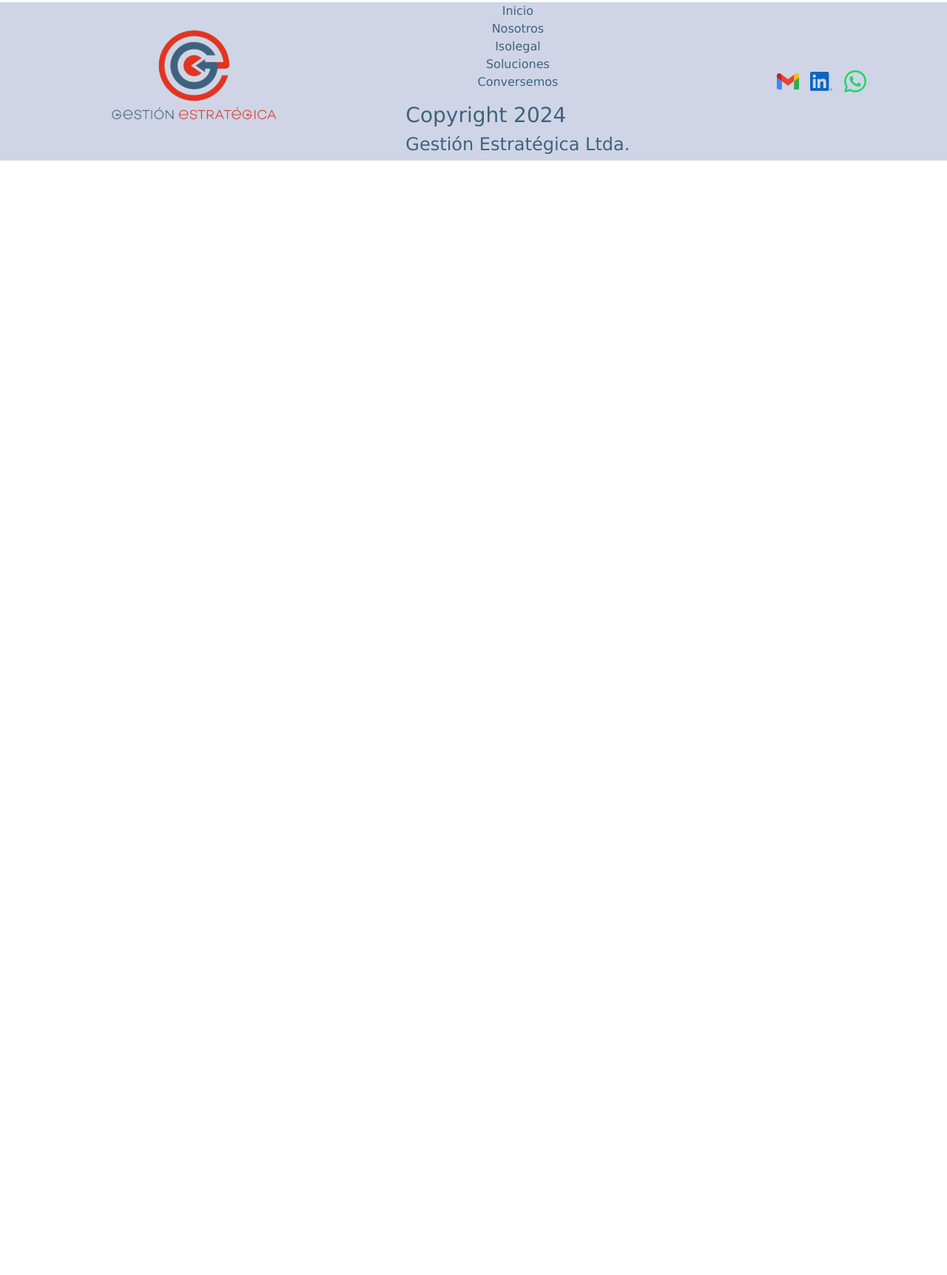
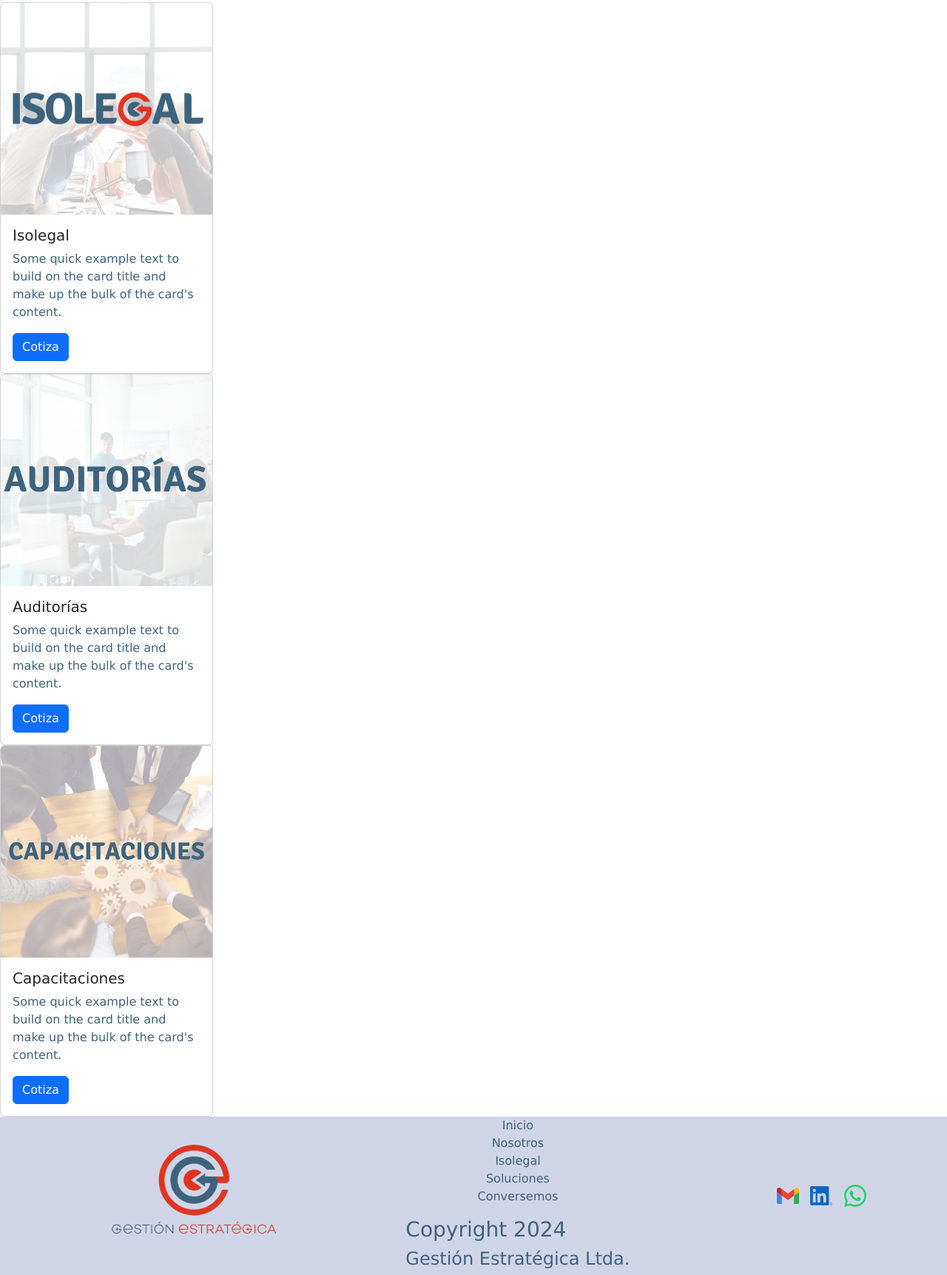
Before and after one commit to Paula-Arriagada-Zeta/gedw, a plain HTML site: page pages/soluciones.html in a window 1280 px wide. Shown: the part 909-2632 px from the top of the page at 74% size. Before the commit the page ends 1126 px from the top, so only its background shows below. Drawn offline with nearby package versions, Linux system fonts and the light colour scheme.

Commit message:
intentos de mejorar las páginas nuevas

```diff
--- a/pages/soluciones.html
+++ b/pages/soluciones.html
@@ -60,8 +60,37 @@
         </picture>
 
         <h1>Descubre la solución perfecta</h1>
+        <p>Lorem ipsum dolor sit amet consectetur adipisicing elit. Fugit, rerum quas molestiae officiis a repellat blanditiis itaque officia maxime sequi architecto veritatis illo natus, qui pariatur amet earum quae error. Cumque, suscipit, ut facilis architecto natus atque id cum magni voluptatem vitae quidem veniam eos assumenda aspernatur dolore provident officia velit perferendis optio beatae laboriosam. Quisquam maxime at non et repellendus facere sed, illo fugit accusantium consectetur autem, culpa pariatur libero quam nemo doloremque hic dignissimos architecto est harum, eos quasi? Placeat eveniet perspiciatis doloremque molestiae eaque voluptatibus deserunt sequi voluptatum itaque tempore ipsam in, fuga unde vel. Quia, sint?</p>
+    <div class="contenedor_soluciones">
+        <div class="card" style="width: 18rem;">
+            <img src="../images/isolegalservicio.png" class="card-img-top" alt="...">
+            <div class="card-body">
+                <h5 class="card-title">Isolegal</h5>
+                <p class="card-text">Some quick example text to build on the card title and make up the bulk of the card's content.</p>
+                <a href="conversemos.html" class="btn btn-primary">Cotiza</a>
+            </div>
+        </div>
 
-        <p>Lorem ipsum dolor sit amet consectetur adipisicing elit. Fugit, rerum quas molestiae officiis a repellat blanditiis itaque officia maxime sequi architecto veritatis illo natus, qui pariatur amet earum quae error. Cumque, suscipit, ut facilis architecto natus atque id cum magni voluptatem vitae quidem veniam eos assumenda aspernatur dolore provident officia velit perferendis optio beatae laboriosam. Quisquam maxime at non et repellendus facere sed, illo fugit accusantium consectetur autem, culpa pariatur libero quam nemo doloremque hic dignissimos architecto est harum, eos quasi? Placeat eveniet perspiciatis doloremque molestiae eaque voluptatibus deserunt sequi voluptatum itaque tempore ipsam in, fuga unde vel. Quia, sint?</p>
+        <div class="card" style="width: 18rem;">
+            <img src="../images/auditoria.png" class="card-img-top" alt="...">
+            <div class="card-body">
+                <h5 class="card-title">Auditorías</h5>
+                <p class="card-text">Some quick example text to build on the card title and make up the bulk of the card's content.</p>
+                <a href="conversemos.html" class="btn btn-primary">Cotiza</a>
+            </div>
+        </div>
+
+        <div class="card" style="width: 18rem;">
+            <img src="../images/capa.png" class="card-img-top" alt="...">
+            <div class="card-body">
+                <h5 class="card-title">Capacitaciones</h5>
+                <p class="card-text">Some quick example text to build on the card title and make up the bulk of the card's content.</p>
+                <a href="conversemos.html" class="btn btn-primary">Cotiza</a>
+            </div>
+        </div>
+    </div>
+
+
     </main>
     <!--estructura n°3= footer-->
     <footer id="footer">
--- a/style.css
+++ b/style.css
@@ -347,6 +347,11 @@ input::placeholder, textarea::placeholder {
     max-width: 100%;
     height: auto;
     padding-top: 100px;
+}
+
+.contenedor_soluciones {
+    display: inline-block;
+
 }
 
 
```
Also changed, not shown: pages/isolegal.html (+5 -0 lines), images/auditoria.png (added), images/capa.png (added), images/contenidoisolegal.png (added), images/isolegalservicio.png (added).
